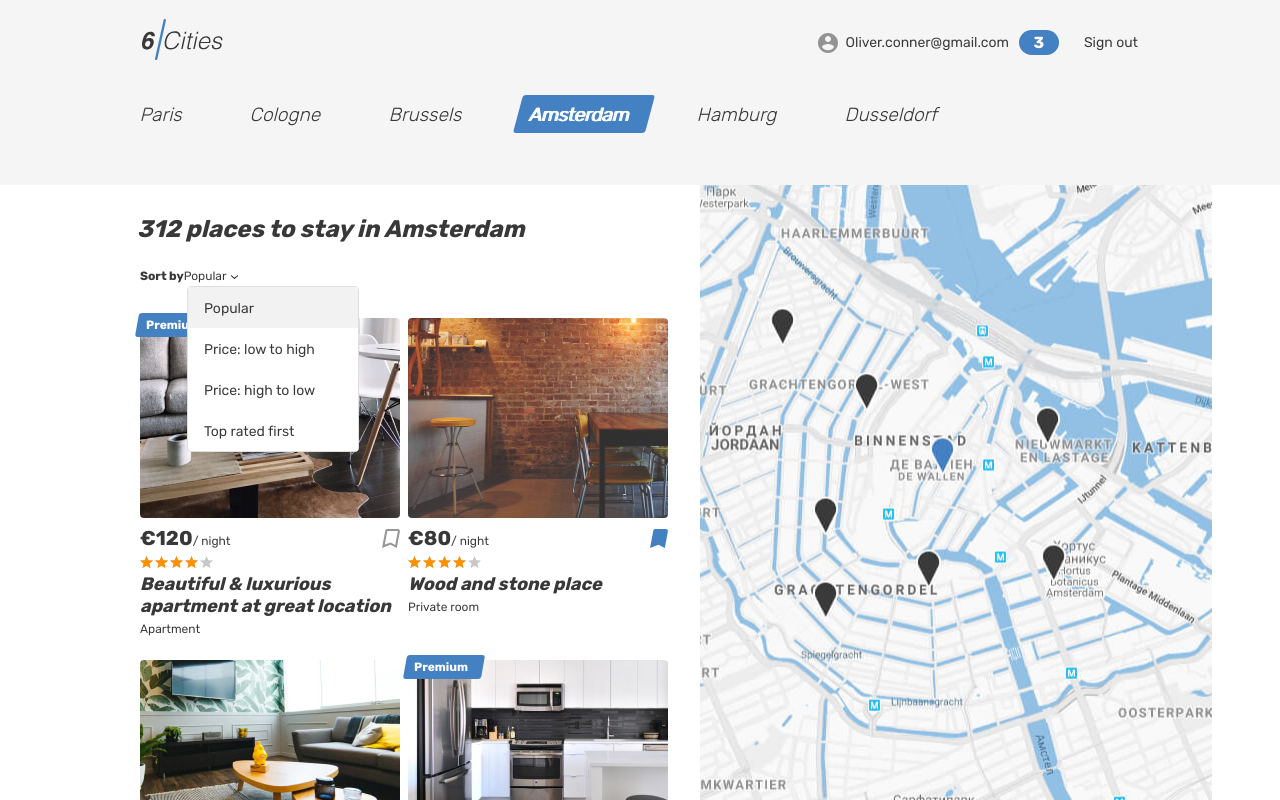
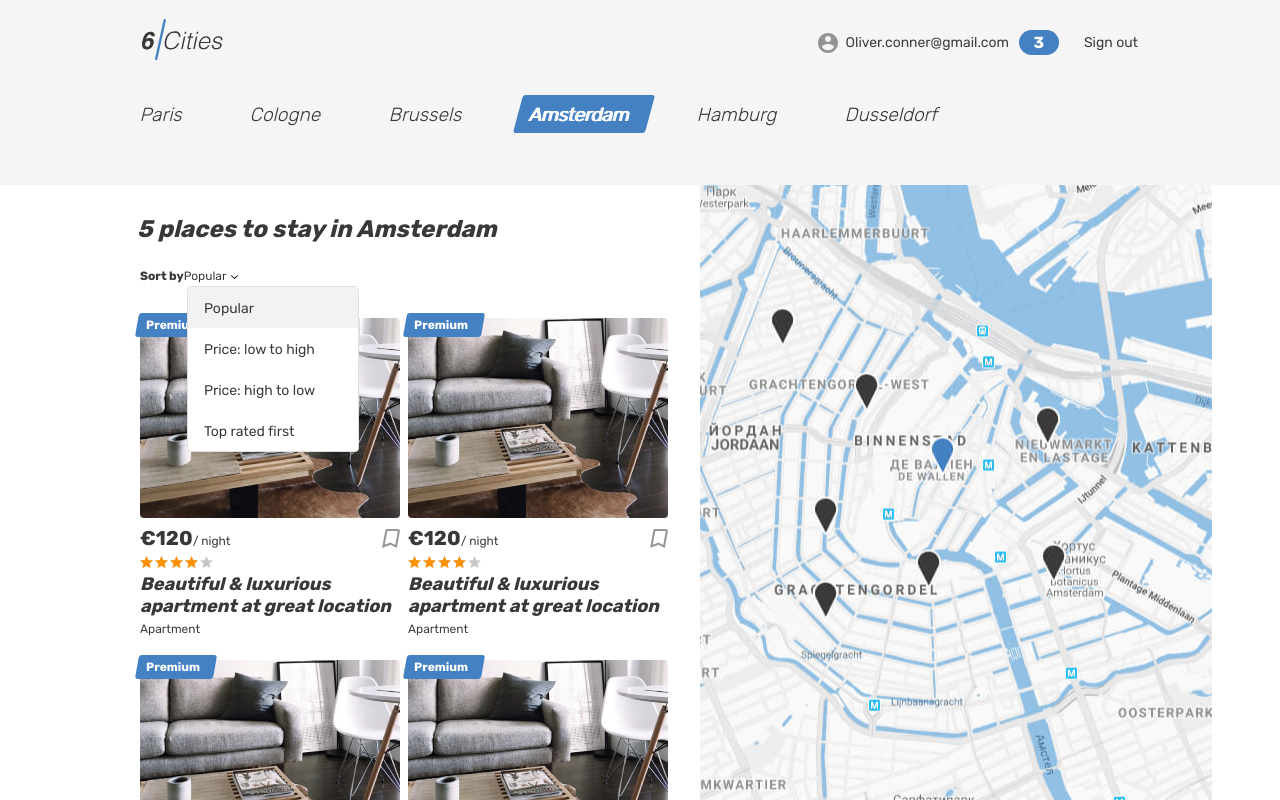
Before and after one commit to htmlacademy-react/1072207-six-cities-2, a React (Vite) app: page / in a window 1280 px wide. Built offline with nearby package versions, Linux system fonts and the light colour scheme.

Commit message:
Создает отдельную карточку. Создает данные для числа на главной странице(Количество доступных мест) передает данные через пропсы на главную страницу.

```diff
--- a/src/components/app/app.tsx
+++ b/src/components/app/app.tsx
@@ -1,8 +1,13 @@
-import MainPage from "../../pages/main/main.tsx";
+import MainPage from '../../pages/main/main.tsx';
 
-function App(): JSX.Element {
+type AppTotalOffersProps = {
+  totalOffers: number;
+}
+
+
+function App({totalOffers}: AppTotalOffersProps): JSX.Element {
   return (
-    <MainPage />
+    <MainPage totalOffers = {totalOffers}/>
   );
 }
 
--- /dev/null
+++ b/src/components/place-card/place-card.tsx
@@ -0,0 +1,55 @@
+function PlaceCard(): JSX.Element {
+  return (
+    <article className="cities__card place-card">
+      <div className="place-card__mark">
+        <span>Premium</span>
+      </div>
+      <div className="cities__image-wrapper place-card__image-wrapper">
+        <a href="#">
+          <img
+            className="place-card__image"
+            src="img/apartment-01.jpg"
+            width={260}
+            height={200}
+            alt="Place image"
+          />
+        </a>
+      </div>
+      <div className="place-card__info">
+        <div className="place-card__price-wrapper">
+          <div className="place-card__price">
+            <b className="place-card__price-value">€120</b>
+            <span className="place-card__price-text">/&nbsp;night</span>
+          </div>
+          <button
+            className="place-card__bookmark-button button"
+            type="button"
+          >
+            <svg
+              className="place-card__bookmark-icon"
+              width={18}
+              height={19}
+            >
+              <use xlinkHref="#icon-bookmark"/>
+            </svg>
+            <span className="visually-hidden">To bookmarks</span>
+          </button>
+        </div>
+        <div className="place-card__rating rating">
+          <div className="place-card__stars rating__stars">
+            <span style={{width: '80%'}}/>
+            <span className="visually-hidden">Rating</span>
+          </div>
+        </div>
+        <h2 className="place-card__name">
+          <a href="#">
+            Beautiful &amp; luxurious apartment at great location
+          </a>
+        </h2>
+        <p className="place-card__type">Apartment</p>
+      </div>
+    </article>
+  );
+}
+
+export default PlaceCard;
--- /dev/null
+++ b/src/data/data-cities.ts
@@ -0,0 +1,3 @@
+export const DataCities = {
+  TotalOffers: 5
+};
--- a/src/index.tsx
+++ b/src/index.tsx
@@ -1,13 +1,17 @@
 import React from 'react';
 import ReactDOM from 'react-dom/client';
 import App from './components/app/app.tsx';
+import {DataCities} from './data/data-cities.ts';
 
 const root = ReactDOM.createRoot(
   document.getElementById('root') as HTMLElement
 );
 
+const totalOffers = DataCities.TotalOffers;
+
 root.render(
   <React.StrictMode>
-    <App />
+    {/*<App totalOffers = {DataCities.TotalOffers}/>*/}
+    <App totalOffers = {totalOffers}/>
   </React.StrictMode>
 );
--- a/src/pages/main/main.tsx
+++ b/src/pages/main/main.tsx
@@ -1,4 +1,9 @@
-function MainPage(): JSX.Element {
+import PlaceCard from '../../components/place-card/place-card.tsx';
+
+type MainTotalOffersProps = {
+  totalOffers: number;
+}
+function MainPage({totalOffers}: MainTotalOffersProps): JSX.Element {
   return (
     <div className="page page--gray page--main">
       <header className="header">
@@ -79,7 +84,7 @@ function MainPage(): JSX.Element {
           <div className="cities__places-container container">
             <section className="cities__places places">
               <h2 className="visually-hidden">Places</h2>
-              <b className="places__found">312 places to stay in Amsterdam</b>
+              <b className="places__found">{totalOffers} places to stay in Amsterdam</b>
               <form className="places__sorting" action="#" method="get">
                 <span className="places__sorting-caption">Sort by</span>
                 <span className="places__sorting-type" tabIndex={0}>Popular
@@ -106,55 +111,61 @@ function MainPage(): JSX.Element {
                 </ul>
               </form>
               <div className="cities__places-list places__list tabs__content">
-                <article className="cities__card place-card">
-                  <div className="place-card__mark">
-                    <span>Premium</span>
-                  </div>
-                  <div className="cities__image-wrapper place-card__image-wrapper">
-                    <a href="#">
-                      <img
-                        className="place-card__image"
-                        src="img/apartment-01.jpg"
-                        width={260}
-                        height={200}
-                        alt="Place image"
-                      />
-                    </a>
-                  </div>
-                  <div className="place-card__info">
-                    <div className="place-card__price-wrapper">
-                      <div className="place-card__price">
-                        <b className="place-card__price-value">€120</b>
-                        <span className="place-card__price-text">/&nbsp;night</span>
-                      </div>
-                      <button
-                        className="place-card__bookmark-button button"
-                        type="button"
-                      >
-                        <svg
-                          className="place-card__bookmark-icon"
-                          width={18}
-                          height={19}
-                        >
-                          <use xlinkHref="#icon-bookmark"/>
-                        </svg>
-                        <span className="visually-hidden">To bookmarks</span>
-                      </button>
-                    </div>
-                    <div className="place-card__rating rating">
-                      <div className="place-card__stars rating__stars">
-                        <span style={{width: '80%'}}/>
-                        <span className="visually-hidden">Rating</span>
-                      </div>
-                    </div>
-                    <h2 className="place-card__name">
-                      <a href="#">
-                        Beautiful &amp; luxurious apartment at great location
-                      </a>
-                    </h2>
-                    <p className="place-card__type">Apartment</p>
-                  </div>
-                </article>
+                <PlaceCard />
+                <PlaceCard />
+                <PlaceCard />
+                <PlaceCard />
+                <PlaceCard />
+
+                {/*<article className="cities__card place-card">*/}
+                {/*  <div className="place-card__mark">*/}
+                {/*    <span>Premium</span>*/}
+                {/*  </div>*/}
+                {/*  <div className="cities__image-wrapper place-card__image-wrapper">*/}
+                {/*    <a href="#">*/}
+                {/*      <img*/}
+                {/*        className="place-card__image"*/}
+                {/*        src="img/apartment-01.jpg"*/}
+                {/*        width={260}*/}
+                {/*        height={200}*/}
+                {/*        alt="Place image"*/}
+                {/*      />*/}
+                {/*    </a>*/}
+                {/*  </div>*/}
+                {/*  <div className="place-card__info">*/}
+                {/*    <div className="place-card__price-wrapper">*/}
+                {/*      <div className="place-card__price">*/}
+                {/*        <b className="place-card__price-value">€120</b>*/}
+                {/*        <span className="place-card__price-text">/&nbsp;night</span>*/}
+                {/*      </div>*/}
+                {/*      <button*/}
+                {/*        className="place-card__bookmark-button button"*/}
+                {/*        type="button"*/}
+                {/*      >*/}
+                {/*        <svg*/}
+                {/*          className="place-card__bookmark-icon"*/}
+                {/*          width={18}*/}
+                {/*          height={19}*/}
+                {/*        >*/}
+                {/*          <use xlinkHref="#icon-bookmark"/>*/}
+                {/*        </svg>*/}
+                {/*        <span className="visually-hidden">To bookmarks</span>*/}
+                {/*      </button>*/}
+                {/*    </div>*/}
+                {/*    <div className="place-card__rating rating">*/}
+                {/*      <div className="place-card__stars rating__stars">*/}
+                {/*        <span style={{width: '80%'}}/>*/}
+                {/*        <span className="visually-hidden">Rating</span>*/}
+                {/*      </div>*/}
+                {/*    </div>*/}
+                {/*    <h2 className="place-card__name">*/}
+                {/*      <a href="#">*/}
+                {/*        Beautiful &amp; luxurious apartment at great location*/}
+                {/*      </a>*/}
+                {/*    </h2>*/}
+                {/*    <p className="place-card__type">Apartment</p>*/}
+                {/*  </div>*/}
+                {/*</article>*/}
                 <article className="cities__card place-card">
                   <div className="cities__image-wrapper place-card__image-wrapper">
                     <a href="#">
```
